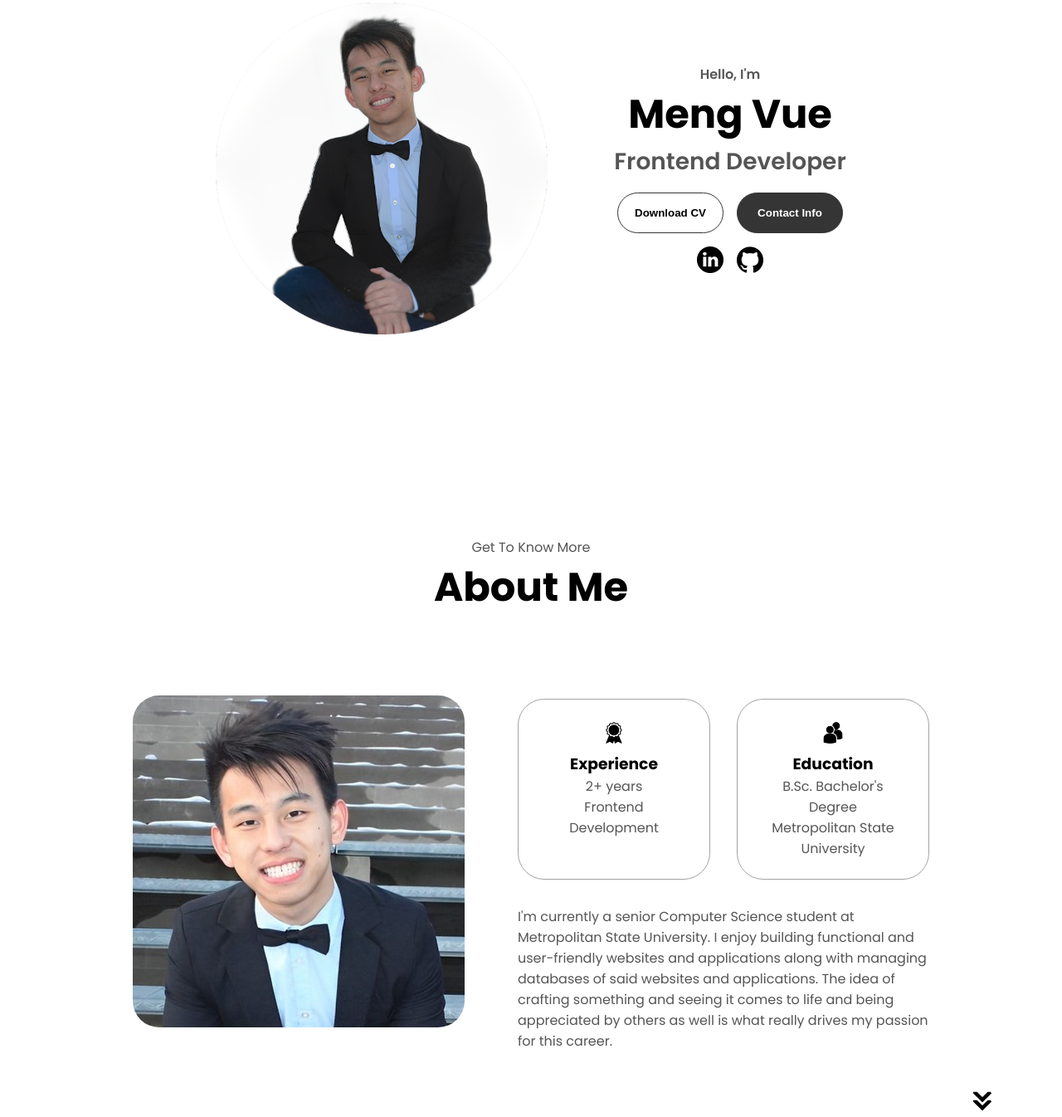
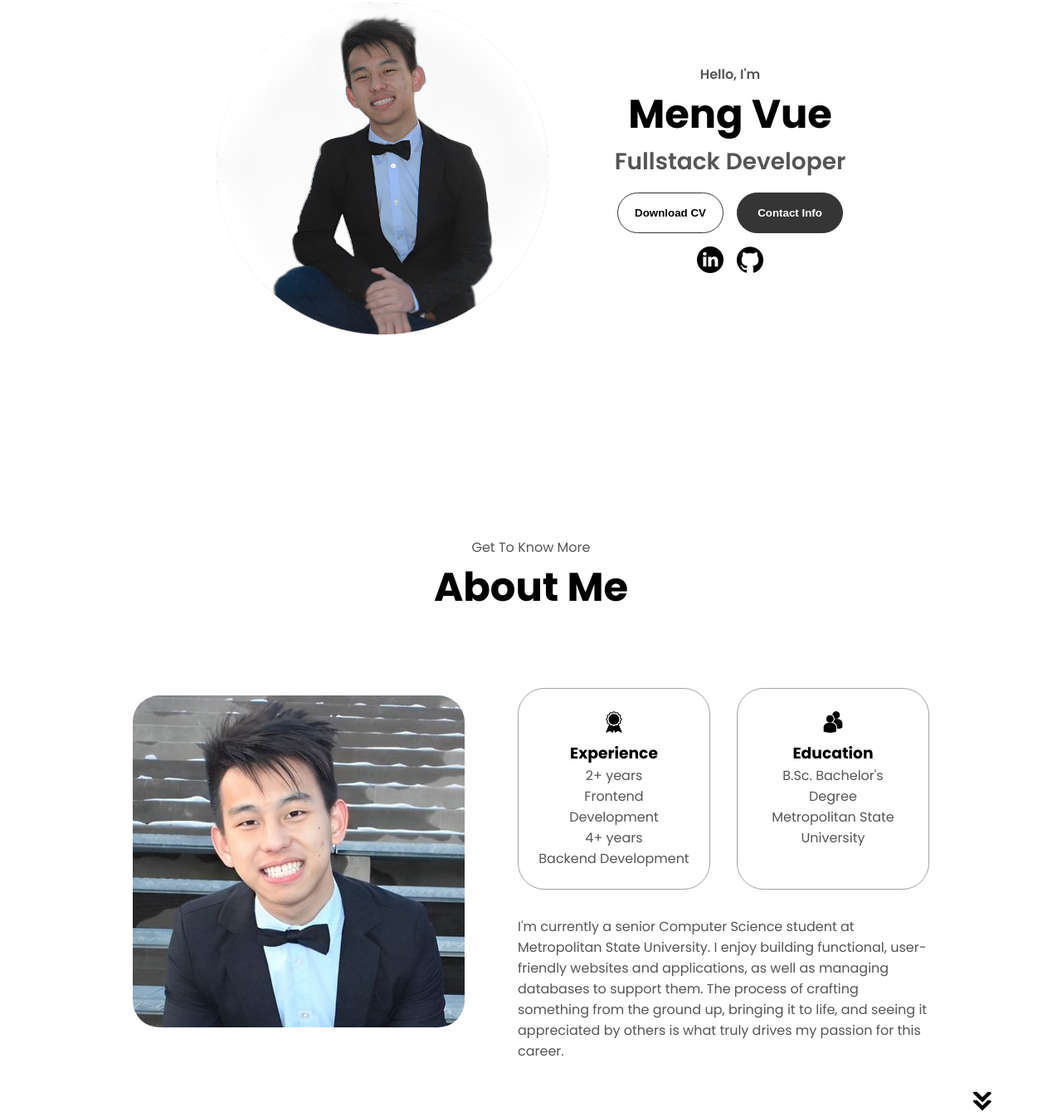
Before and after one commit to Scott8theSun/Meng-Porfolio, a plain HTML site: page index.html in a window 1280 px wide. Shown: the part 281-1627 px from the top of the page at 83% size. Drawn offline with Linux system fonts and the light colour scheme.

Commit message:
Update index.html

```diff
--- a/index.html
+++ b/index.html
@@ -43,7 +43,7 @@
         <div class="section__text">
             <p class="section__text__p1">Hello, I'm</p>
             <h1 class="title">Meng Vue</h1>
-            <p class="section__text__p2">Frontend Developer</p>
+            <p class="section__text__p2">Fullstack Developer</p>
             <div class="btn-container">
                 <button class="btn btn-color-2"
                 onclick="window.open('./assets/MengSoftwareResume2025.pdf')"
@@ -73,6 +73,7 @@
                         <img src="./assets/experience.png" alt="Experience icon" class="icon">
                         <h3>Experience</h3>
                         <p>2+ years<br>Frontend Development</p>
+                        <p>4+ years<br>Backend Development</p>
                     </div>
                     <div class="details-container">
                         <img src="./assets/education.png" alt="Education icon" class="icon">
@@ -81,11 +82,11 @@
                     </div>
                 </div>
                 <div class="text-container">
-                    <p>I'm currently a senior Computer Science student at Metropolitan State
-                        University. I enjoy building functional and user-friendly websites and
-                        applications along with managing databases of said websites and applications.
-                        The idea of crafting something and seeing it comes to life and being appreciated
-                        by others as well is what really drives my passion for this career.
+                    <p>I'm currently a senior Computer Science student at Metropolitan State University.
+                        I enjoy building functional, user-friendly websites and applications,
+                        as well as managing databases to support them. The process of crafting something
+                        from the ground up, bringing it to life, and seeing it appreciated by others is
+                        what truly drives my passion for this career.
                     </p>
                 </div>
             </div>
@@ -186,7 +187,7 @@
                 </div>
                 <div class="details-container color-container">
                     <div class="article-container">
-                        <img src="./assets/ABCDBlog.png" alt="Project 2" class="project-img">
+                        <img src="./assets/ABCDBlog1.png" alt="Project 2" class="project-img">
                     </div>
                     <h2 class="experience-sub-title project-title">ABCD Blog</h2>
                     <div class="btn-container">
```
